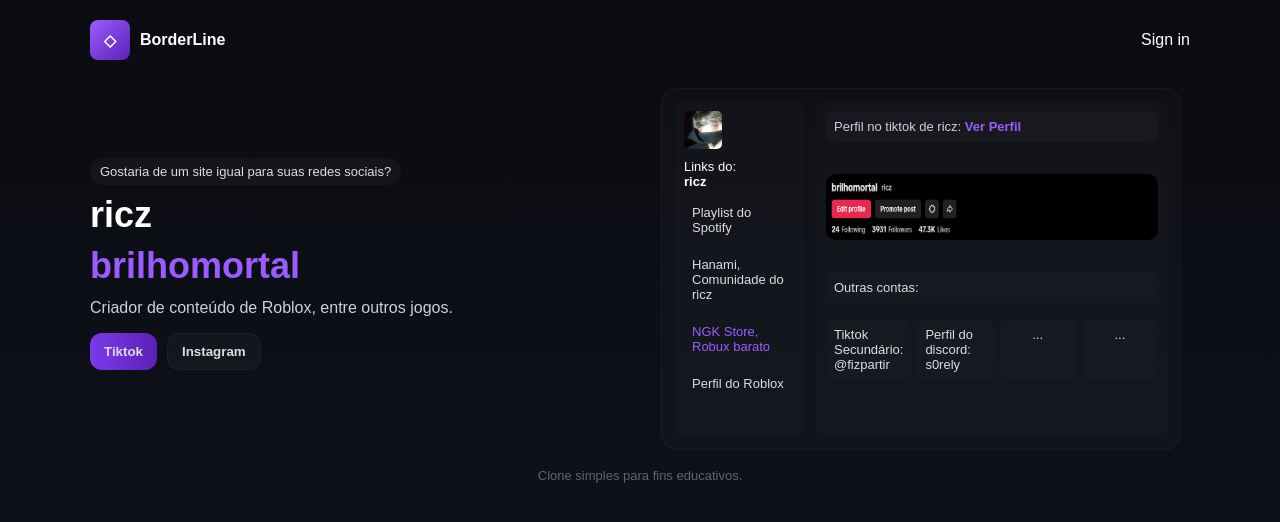
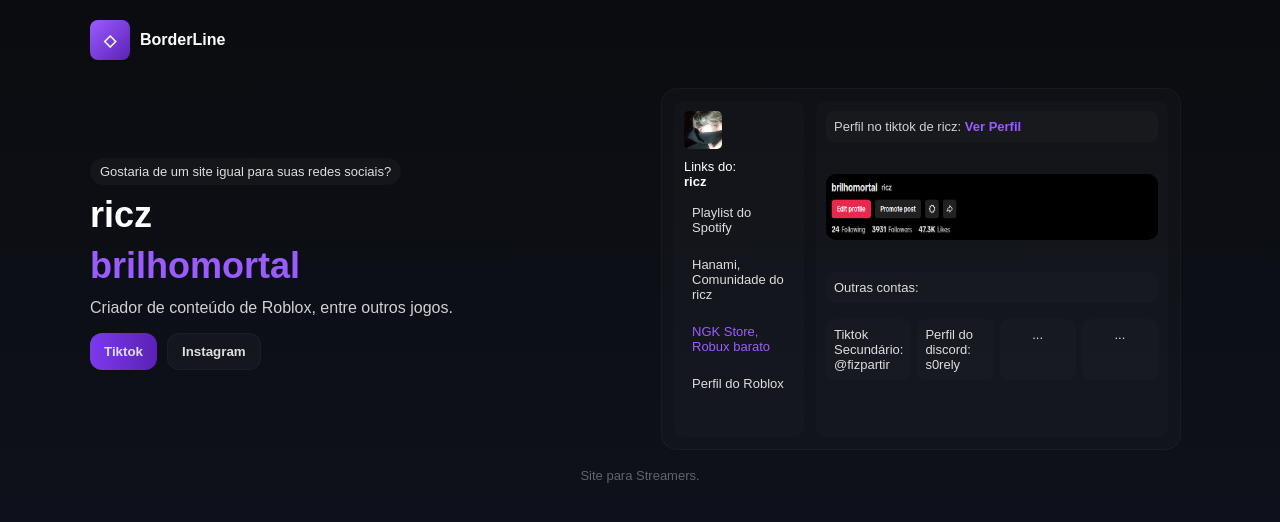
Before and after one commit to brilhomortal/brilhomortal, a plain HTML site: page index.html in a window 1280 px wide. Drawn offline with Linux system fonts and the light colour scheme.

Commit message:
Update index.html

```diff
--- a/index.html
+++ b/index.html
@@ -110,7 +110,7 @@
         <div class="logo">◇</div>
         <div style="font-weight:600">BorderLine</div>
       </div>
-      <div class="signin">Sign in</div>
+      <div class="signin"></div>
     </header>
 
     <div class="main">
@@ -163,7 +163,7 @@
       </div>
     </div>
 
-    <footer>Clone simples para fins educativos.</footer>
+    <footer>Site para Streamers.</footer>
   </div>
 </body>
 </html>
```
